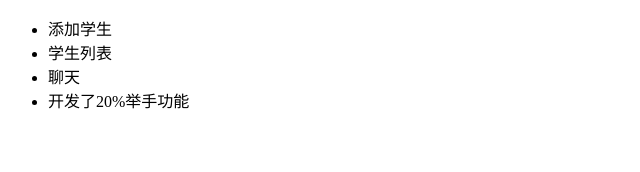
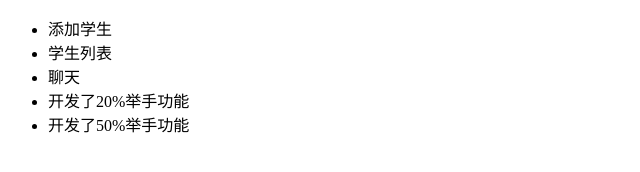
Before and after one commit to lh-liuhui/stu, a plain HTML site: page index.html in a window 1280 px wide. Shown: the whole page, without its empty margins (0-640 px from the left). Drawn offline with Linux system fonts and the light colour scheme.

Commit message:
dev分支举手功能开发了50%

```diff
--- a/index.html
+++ b/index.html
@@ -9,6 +9,7 @@
 		<li>学生列表</li>
 		<li>聊天</li>
 		<li>开发了20%举手功能</li>
+		<li>开发了50%举手功能</li>
 	</ul>
 </body>
 </html>
```
